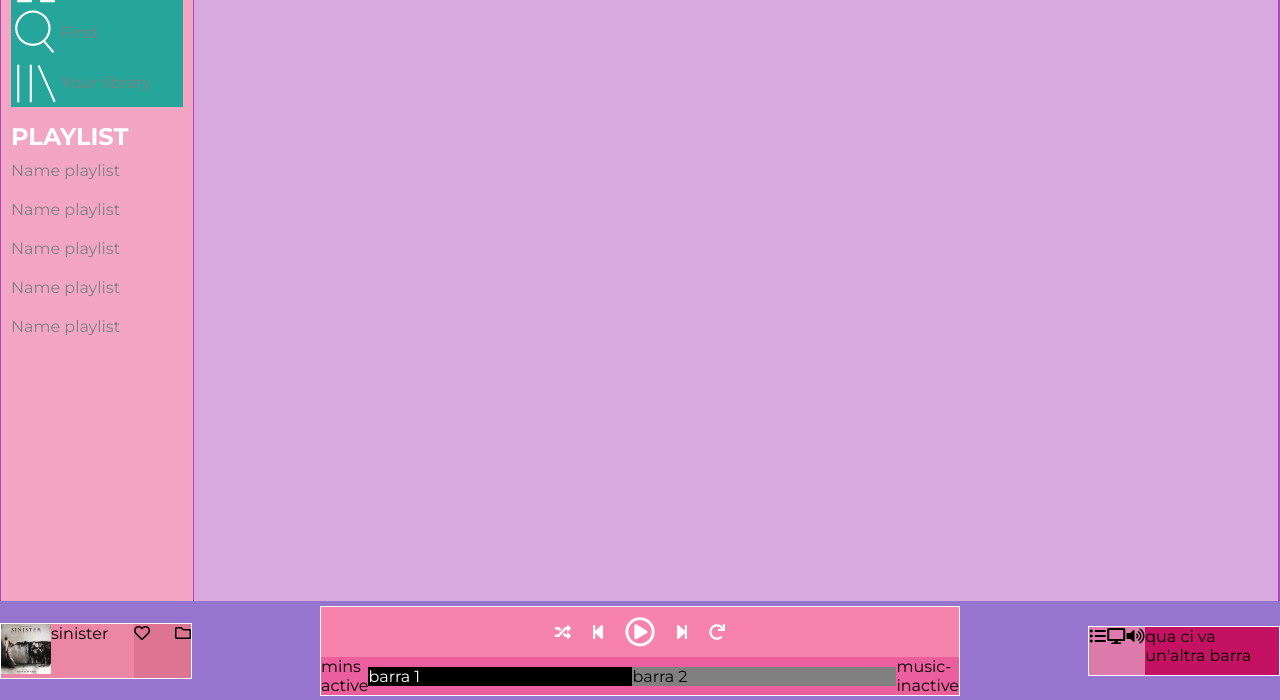
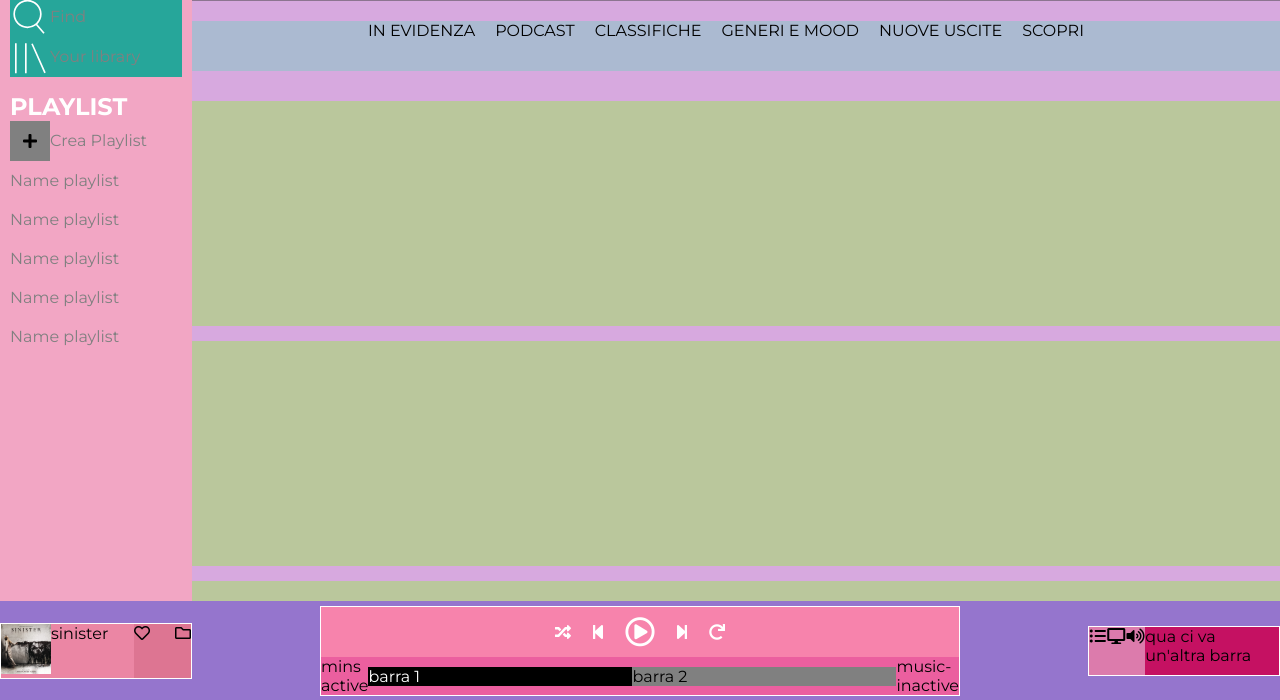
Before and after one commit to LaScheggia/html-css-spotifyweb, a plain HTML site: page index.html in a window 1280 px wide. Shown: the part 99-799 px from the top of the page. Drawn offline with Linux system fonts and the light colour scheme.

Commit message:
last afternoon push

```diff
--- a/assets/css/style.css
+++ b/assets/css/style.css
@@ -1,6 +1,5 @@
 .debug{
   background-color: rgba(225,190,231 ,0.3);
-  border: 1px solid rgba(171,71,188 ,1);
 }
 
 /* GENERAL */
@@ -35,14 +34,14 @@ body {
 /* QUELLO CHE TIENE TUTTO */
 .big-box{
   width: 100%;
-  height: 1200px;
+  height: fit-content;
   display: flex;
 }
 
 /* MENU LATERALE */
 .menu-lat{
   width: 15%;
-  height: 1200px;
+  height: 850px;
   background-color: rgba(240,98,146 ,0.5);
 }
 
@@ -64,7 +63,7 @@ body {
 }
 
 .menu-lat .menu-foto img{
-  width: 50px;
+  width: 40px;
 }
 
 /* navmenu */
@@ -80,6 +79,25 @@ body {
   text-transform: uppercase;
 }
 
+.grey-bg{
+  display: flex;
+  align-items: center;
+  justify-content: center;
+  width: 40px;
+  height: 40px;
+  background-color: grey;
+}
+
+.grey-bg .fa-plus {
+  color: black;
+  size: 5px;
+}
+
+.add-play{
+  display: flex;
+  align-items: center;
+}
+
 .new-play ul{
   list-style: none;
 }
@@ -90,17 +108,44 @@ body {
 
 /* PARTE CON GLI ALBUM */
 /* upgrade */
+.home{
+  width: 85%;
+  height: fit-content;
+  background-color: rgba(186,104,200 ,0.5);
+}
+
 .upgrade{
   width: 100%;
-  height: 50px;
+  height: 100px;
   background-color: rgba(66,66,66 ,0.5);
   position: fixed;
   z-index: 9999;
 }
-.home{
-  width: 85%;
-  height: 1200px;
-  background-color: rgba(186,104,200 ,0.5);
+
+.nav-bar{
+  height: 50px;
+  margin-top: 120px;
+  margin-bottom: 30px;
+  background-color: rgba(128,203,196 ,0.5);
+}
+
+.nav-bar ul{
+  display: flex;
+  flex-wrap: wrap;
+  justify-content: center;
+  list-style: none;
+}
+
+.nav-bar ul li{
+  display: inline-block;
+  text-transform: uppercase;
+  padding-right: 20px;
+}
+
+.recently-played, .created-for, .popular-arts{
+  height: 225px;
+  background-color: rgba(174,213,129 ,0.7);
+  margin-bottom: 15px;
 }
 
 /* FOOTER */
--- a/index.html
+++ b/index.html
@@ -42,6 +42,12 @@
         </div>
         <div class="new-play">
           <h2>Playlist</h2>
+          <div class="add-play">
+            <div class="grey-bg">
+              <i class="fas fa-plus"></i>
+            </div>
+            <span>Crea Playlist</span>
+          </div>
           <div>
             <ul>
               <li>Name playlist</li>
@@ -59,9 +65,21 @@
 
       <div class="home debug float-left"> <!-- dove va il resto -->
         <div class="upgrade"> <!-- effettua upgrade -->
-
-
+          <p>effettua upgrade</p>
         </div>
+        <div class="nav-bar">
+          <ul>
+            <li>In evidenza</li>
+            <li>podcast</li>
+            <li>classifiche</li>
+            <li>generi e mood</li>
+            <li>nuove uscite</li>
+            <li>scopri</li>
+          </ul>
+        </div>
+        <div class="recently-played"></div>
+        <div class="created-for"></div>
+        <div class="popular-arts"></div>
 
       </div>
     </div>
```
